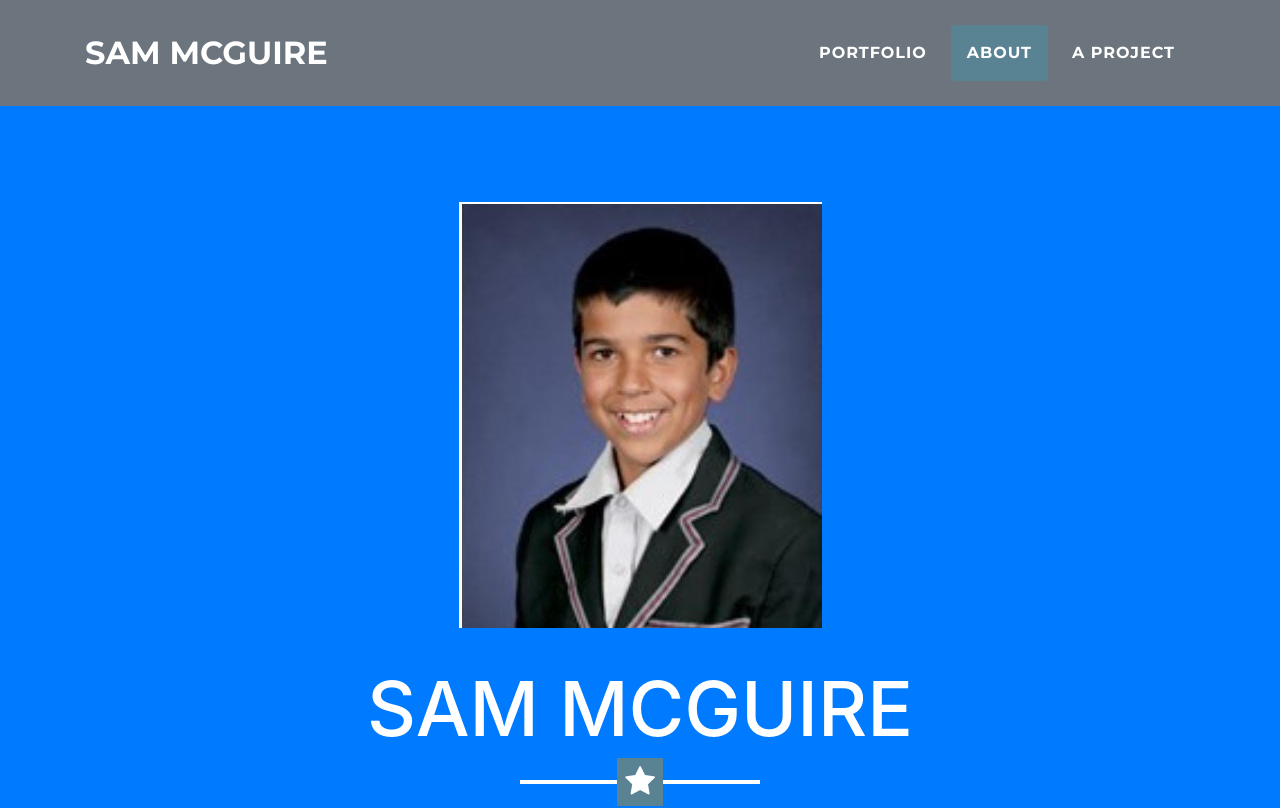
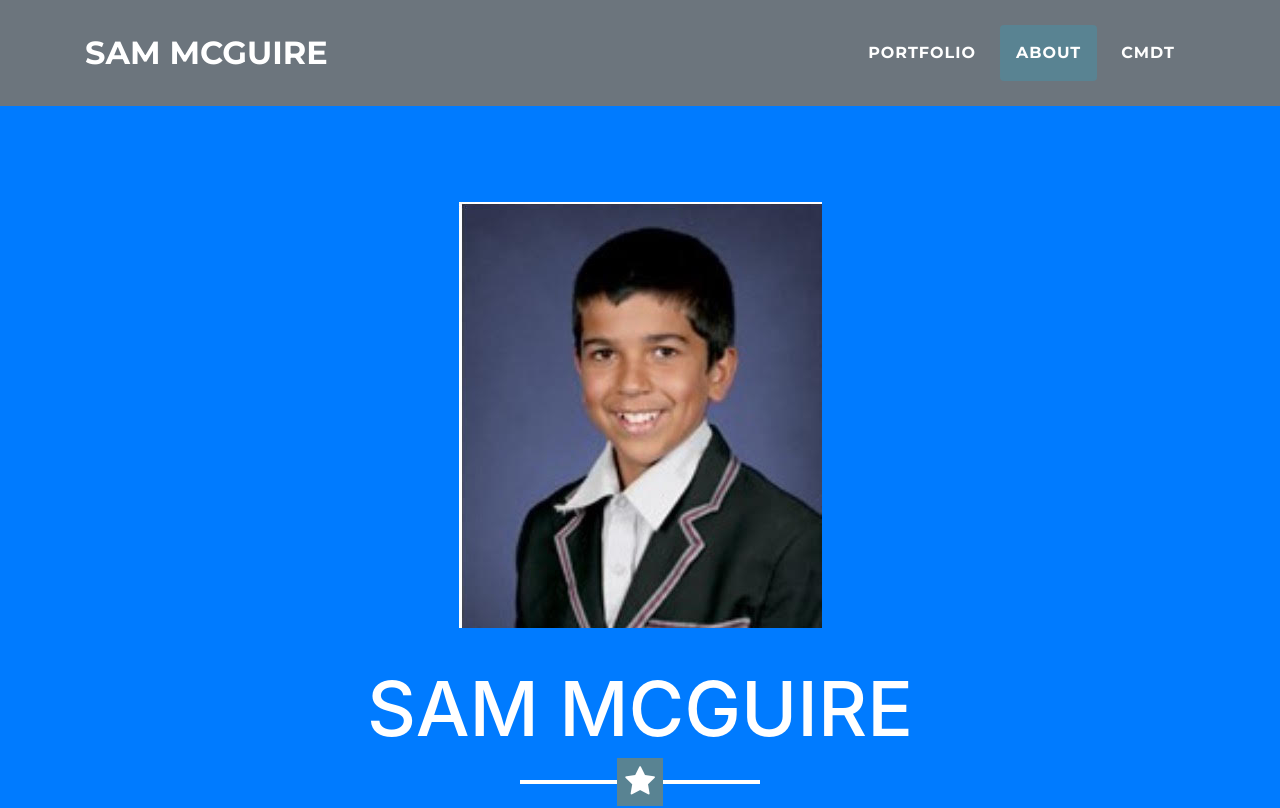
Before and after one commit to SamMcguire/website, a website with bundled scripts: page index.html in a window 1280 px wide. Shown: the top 808 px of the page. Built offline with nearby package versions, Linux system fonts and the light colour scheme; files whose address does not match are found by name.

Commit message:
AddedContent

```diff
--- a/index.html
+++ b/index.html
@@ -45,7 +45,7 @@
               <a class="nav-link py-3 px-0 px-lg-3 rounded js-scroll-trigger" href="#about">About</a>
             </li>
             <li class="nav-item mx-0 mx-lg-1">
-              <a class="nav-link py-3 px-0 px-lg-3 rounded js-scroll-trigger" href="confusionproject.html">A Project</a>
+              <a class="nav-link py-3 px-0 px-lg-3 rounded js-scroll-trigger" href="confusionproject.html">CMDT</a>
             </li>
           </ul>
         </div>
```
Also changed, not shown: gameproject.html (+1 -1 lines).
